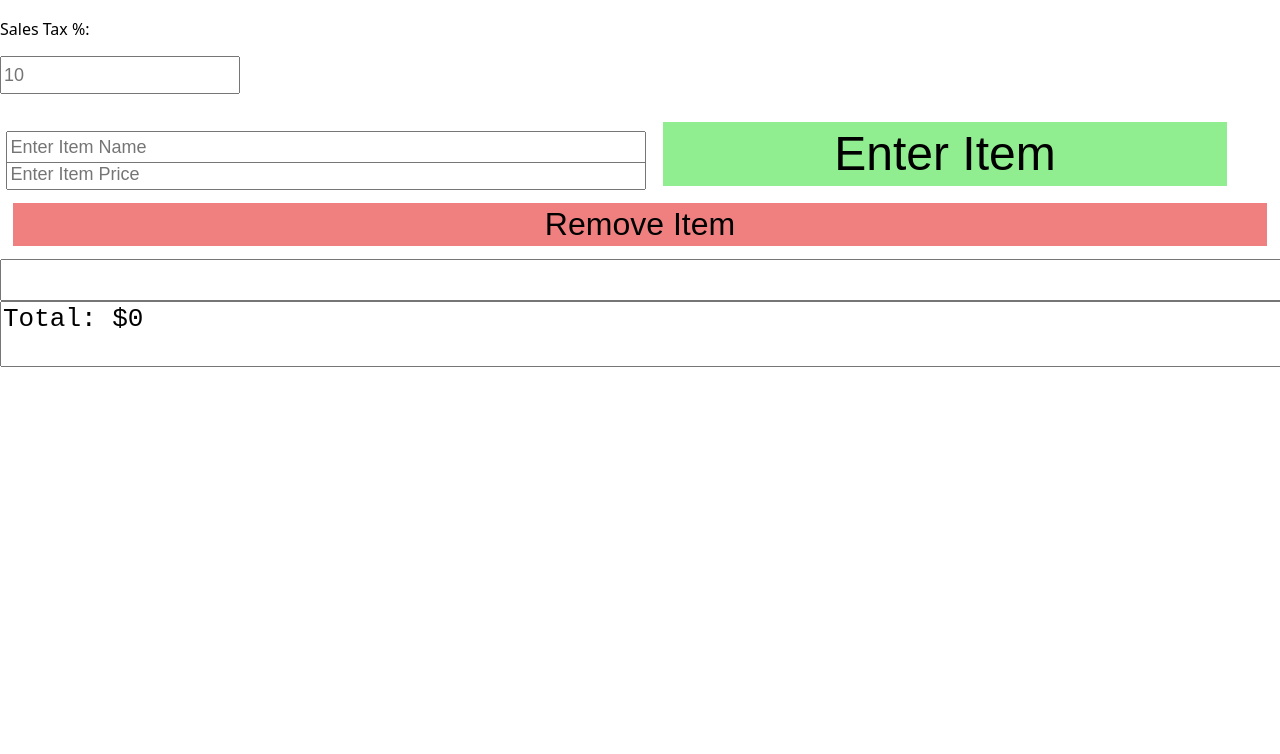
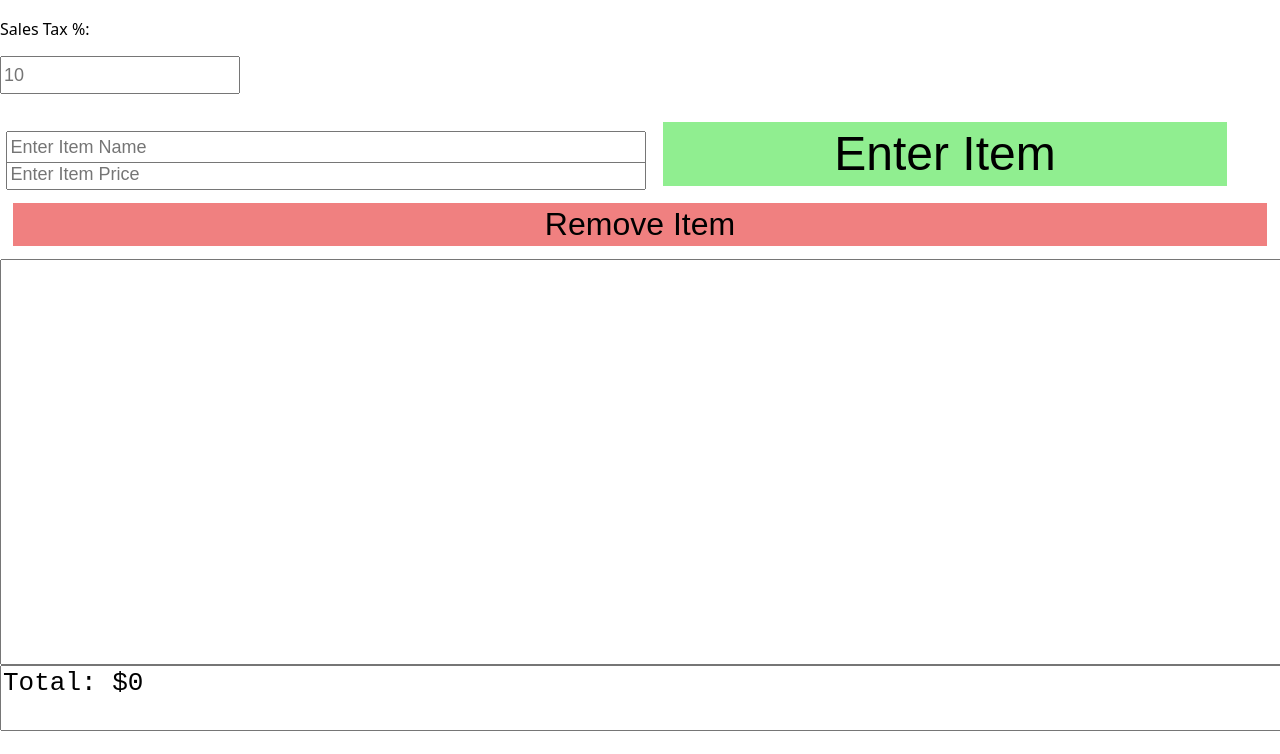
Before and after one commit to Velocichicken/Sales-Tax-Calculator, a website: page index.html in a window 1280 px wide. Shown: the part 46-800 px from the top of the page. Drawn offline with Linux system fonts and the light colour scheme.

Commit message:
Make the Total Box Larger

```diff
--- a/style.css
+++ b/style.css
@@ -31,7 +31,7 @@ h1
 
 .ItemDisplay
 {
-    resize: none; display: block; width: 100%; height: 25%;;
+    resize: none; display: block; width: 100%; height: 50vh;;
     font-size: large;
 }
 
```
